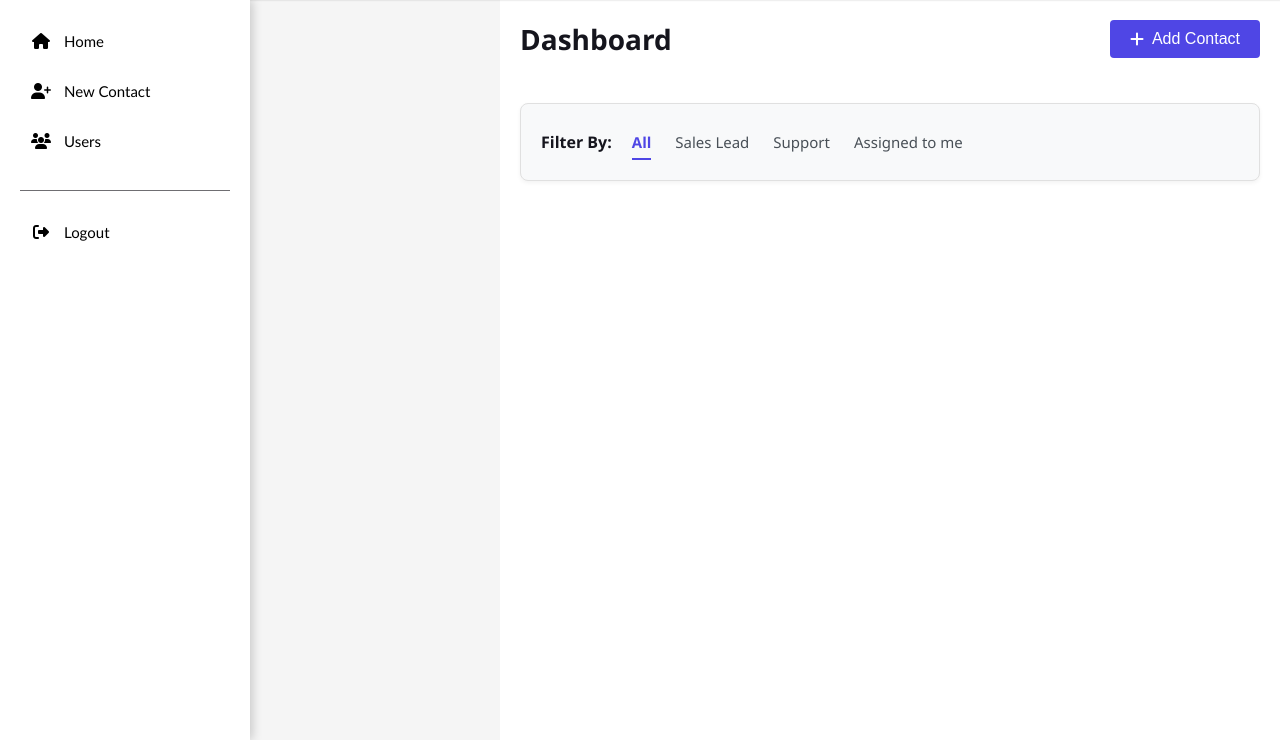
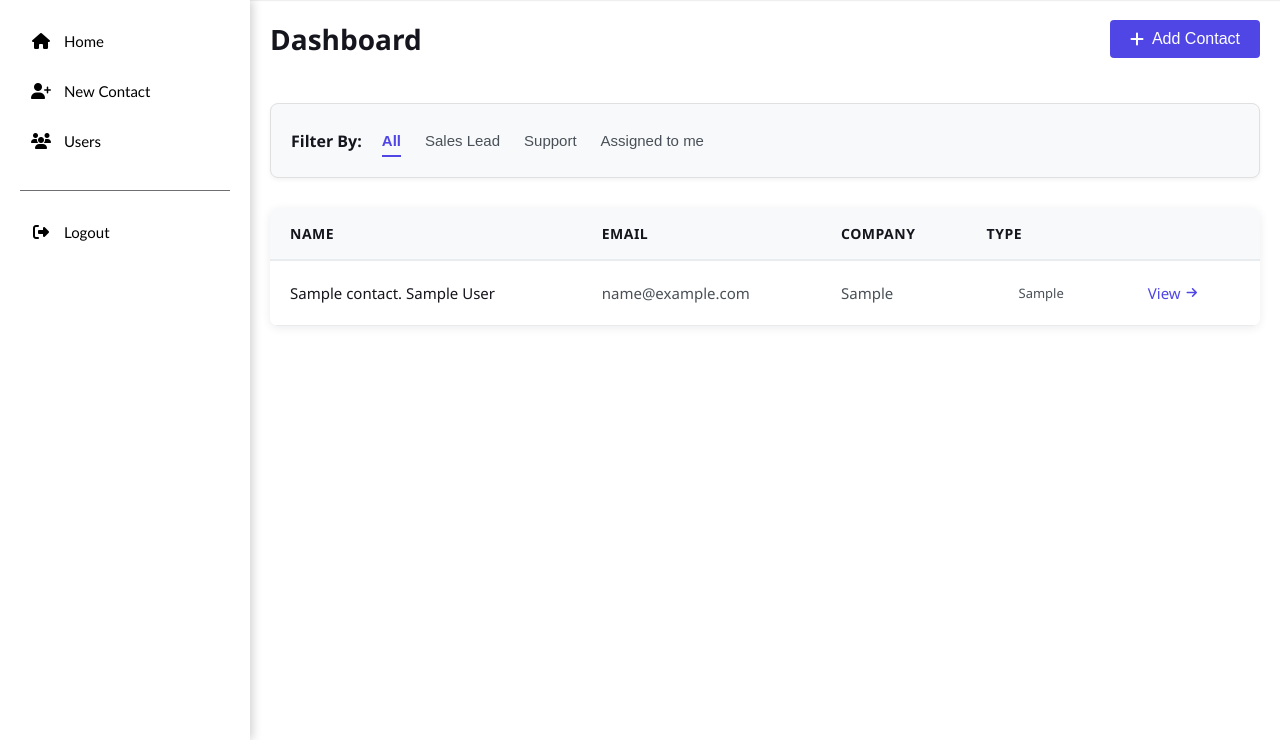
Before and after one commit to AkeemGit/comp2245-project2, a PHP site: page /dashboard.php in a window 1280 px wide. Shown: the part 60-800 px from the top of the page. Run offline with PHP 8.4, Linux system fonts and the light colour scheme; tables that the repository leaves empty hold one stand-in row (values such as "Sample post").

Commit message:
Dashboard Completed

```diff
--- /dev/null
+++ b/api/getContacts.php
@@ -0,0 +1,39 @@
+<?php
+session_start();
+include "../config/db_connect.php";
+
+$allowed_filters = ['all', 'sales', 'support', 'assigned'];
+$filter = isset($_GET['filter']) && in_array($_GET['filter'], $allowed_filters)
+    ? $_GET['filter']
+    : 'all';
+
+try {
+    if ($filter == 'sales') {
+        $stmt = $pdo->prepare("SELECT title, firstname, lastname, email, company, type FROM contacts WHERE type = 'Sales Lead'");
+    } else if ($filter == 'support') {
+        $stmt = $pdo->prepare("SELECT title, firstname, lastname, email, company, type FROM contacts WHERE type = 'Support'");
+    } else if ($filter == 'assigned') {
+        if (isset($_SESSION['user_id'])) {
+            $stmt = $pdo->prepare("SELECT title, firstname, lastname, email, company, type FROM contacts WHERE assigned_to = :user_id");
+            $stmt->execute([':user_id' => $_SESSION['user_id']]);
+        } else {
+            $stmt = $pdo->prepare("SELECT title, firstname, lastname, email, company, type FROM contacts");
+            $stmt->execute();
+        }
+    } else {
+        $stmt = $pdo->prepare("SELECT title, firstname, lastname, email, company, type FROM contacts");
+    }
+
+    $stmt->execute();
+    $contacts = $stmt->fetchAll(PDO::FETCH_ASSOC);
+
+    echo json_encode([
+        "success" => true,
+        "data" => $contacts
+    ]);
+} catch (PDOException $e) {
+    echo json_encode([
+        "success" => false,
+        "error" => "Unable to load contacts."
+    ]);
+}
--- /dev/null
+++ b/assets/css/contacts-table.css
@@ -0,0 +1,130 @@
+
+.contacts-table-container {
+    background-color: #ffffff;
+    border-radius: 8px;
+    box-shadow: 0 2px 10px rgba(0, 0, 0, 0.08);
+    overflow: hidden;
+    margin-top: 20px;
+}
+
+
+.contacts-table {
+    width: 100%;
+    border-collapse: collapse;
+    font-family: 'Segoe UI', Tahoma, Geneva, Verdana, sans-serif;
+}
+
+
+.contacts-table thead {
+    background-color: #f8f9fa;
+    border-bottom: 2px solid #e9ecef;
+}
+
+.contacts-table th {
+    padding: 16px 20px;
+    text-align: left;
+    font-weight: 600;
+    color: #15151D;
+    font-size: 14px;
+    text-transform: uppercase;
+    letter-spacing: 0.5px;
+}
+
+
+.contacts-table tbody tr {
+    border-bottom: 1px solid #e9ecef;
+}
+
+.contacts-table tbody tr:hover {
+    background-color: #f8f9fa;
+}
+
+
+.contacts-table td {
+    padding: 16px 20px;
+    color: #495057;
+    font-size: 15px;
+    vertical-align: middle;
+}
+
+.contacts-table td:first-child {
+    font-weight: 500;
+    color: #15151D;
+}
+
+
+.view-link {
+    color: #4f46e5;
+    text-decoration: none;
+    font-weight: 500;
+    display: inline-flex;
+    align-items: center;
+    gap: 6px;
+    transition: color 0.3s ease;
+    padding: 6px 12px;
+    border-radius: 4px;
+}
+
+.view-link:hover {
+    color: #3a30e2;
+    text-decoration: underline;
+}
+
+.view-link i {
+    font-size: 12px;
+}
+
+
+.no-contacts {
+    text-align: center;
+    padding: 60px 20px;
+    color: #6c757d;
+    font-size: 16px;
+    background-color: #f8f9fa;
+}
+
+.no-contacts i {
+    font-size: 48px;
+    margin-bottom: 16px;
+    color: #dee2e6;
+    display: block;
+}
+
+.no-contacts p {
+    margin: 0;
+    font-size: 18px;
+    font-weight: 500;
+}
+
+
+.contact-type-badge {
+    padding: 6px 16px;
+    border-radius: 20px;
+    font-size: 13px;
+    font-weight: 500;
+    display: inline-block;
+    text-align: center;
+}
+
+.contact-type-badge.sales-lead {
+    background-color: #fcd34d;
+    color: black;
+}
+
+.contact-type-badge.support {
+    background-color: #4f46e5;
+    color: white;
+}
+
+
+.contacts-table tbody tr:nth-child(even) {
+    background-color: #fcfcfc;
+}
+
+.contacts-table tbody tr:nth-child(even):hover {
+    background-color: #f8f9fa;
+}
+
+.contacts-table td:nth-child(4) {
+    text-align: center;
+}
--- a/assets/css/dashboard.css
+++ b/assets/css/dashboard.css
@@ -15,7 +15,7 @@ body {
 }
 
 .main-content {
-    margin-left: 250px;
+
     padding: 20px;
     background-color: #ffffff;
     min-height: calc(100vh - 60px);
--- /dev/null
+++ b/assets/js/dashboard.js
@@ -0,0 +1,83 @@
+document.addEventListener("DOMContentLoaded", () => {
+    const filterButtons = document.querySelectorAll("[data-filter]");
+    const container = document.getElementById("contacts-container");
+
+    function loadContacts(filter = "all") {
+        container.innerHTML = "<p>Loading...</p>";
+
+        fetch(`../api/getContacts.php?filter=${filter}`)
+            .then(res => res.json())
+            .then(data => {
+                if (!data.success) {
+                    container.innerHTML = `
+                        <div class="error-message">
+                            <i class="fa-solid fa-circle-exclamation"></i>
+                            <span>${data.error}</span>
+                        </div>`;
+                    return;
+                }
+
+                const contacts = data.data;
+
+                if (contacts.length === 0) {
+                    container.innerHTML = `
+                        <div class="no-contacts">
+                            <i class="fa-solid fa-user-slash"></i>
+                            <p>No contacts found.</p>
+                        </div>`;
+                    return;
+                }
+
+                let rows = contacts.map(contact => {
+                    const badgeClass = contact.type.toLowerCase().replace(" ", "-");
+
+                    return `
+                        <tr>
+                            <td>${contact.title}. ${contact.firstname} ${contact.lastname}</td>
+                            <td>${contact.email}</td>
+                            <td>${contact.company}</td>
+                            <td>
+                                <span class="contact-type-badge ${badgeClass}">
+                                    ${contact.type}
+                                </span>
+                            </td>
+                            <td><a href="#" class="view-link">View <i class="fa-solid fa-arrow-right"></i></a></td>
+                        </tr>`;
+                }).join("");
+
+                container.innerHTML = `
+                    <table class="contacts-table">
+                        <thead>
+                            <tr>
+                                <th>Name</th>
+                                <th>Email</th>
+                                <th>Company</th>
+                                <th>Type</th>
+                                <th></th>
+                            </tr>
+                        </thead>
+                        <tbody>${rows}</tbody>
+                    </table>
+                `;
+            });
+    }
+
+
+    filterButtons.forEach(btn => {
+        btn.addEventListener("click", () => {
+            filterButtons.forEach(b => b.classList.remove("active"));
+            btn.classList.add("active");
+
+            const filter = btn.dataset.filter;
+            loadContacts(filter);
+
+            window.history.pushState({}, "", `?filter=${filter}`);
+        });
+    });
+
+    const params = new URLSearchParams(window.location.search);
+    const initialFilter = params.get("filter") || "all";
+    document.querySelector(`[data-filter="${initialFilter}"]`)?.classList.add("active");
+
+    loadContacts(initialFilter);
+});
--- a/pages/dashboard.php
+++ b/pages/dashboard.php
@@ -1,37 +1,4 @@
-<?php
-
-include "../config/db_connect.php";
-
-$allowed_filters = ['all', 'sales', 'support', 'assigned'];
-$filter = isset($_GET['filter']) && in_array($_GET['filter'], $allowed_filters) ? $_GET['filter'] : 'all';
-
-try {
-    if ($filter == 'sales') {
-        $stmt = $pdo->prepare("SELECT title, firstname, lastname, email, company, type FROM contacts WHERE type = :type");
-        $stmt->execute([':type' => 'Sales Lead']);
-    } else if ($filter == 'support') {
-        $stmt = $pdo->prepare("SELECT title, firstname, lastname, email, company, type FROM contacts WHERE type = :type");
-        $stmt->execute([':type' => 'Support']);
-    } else if ($filter == 'assigned') {
-        if (isset($_SESSION['user_id'])) {
-            $stmt = $pdo->prepare("SELECT title, firstname, lastname, email, company, type FROM contacts WHERE assigned_to = :user_id");
-            $stmt->execute([':user_id' => $_SESSION['user_id']]);
-        } else {
-            $stmt = $pdo->prepare("SELECT title, firstname, lastname, email, company, type FROM contacts");
-            $stmt->execute();
-        }
-    } else {
-        $stmt = $pdo->prepare("SELECT title, firstname, lastname, email, company, type FROM contacts");
-        $stmt->execute();
-    }
-
-    $contacts = $stmt->fetchAll(PDO::FETCH_ASSOC);
-} catch (PDOException $e) {
-    error_log("Database error: " . $e->getMessage());
-    $contacts = [];
-    $error_message = "Unable to load contacts. Please try again later.";
-}
-?>
+<?php include "../includes/header.php"; ?>
 <html lang="en">
 
 <head>
@@ -43,18 +10,18 @@ try {
     <link rel="stylesheet" href="../assets/css/dashboard.css">
     <link rel="stylesheet" href="../assets/css/aside.css">
     <link rel="stylesheet" href="../assets/css/header.css">
+    <link rel="stylesheet" href="../assets/css/contacts-table.css">
 </head>
 
 <body>
-    <?php include "../includes/header.php"; ?>
 
     <div class="container">
         <?php include "../includes/aside.php"; ?>
 
         <main class="main-content">
+
             <div class="dashboard-toolbar">
                 <h1 class="toolbar-title">Dashboard</h1>
-
                 <button class="add-contact-btn" onclick="window.location.href='new-contact.php'">
                     <i class="fa-solid fa-plus"></i> Add Contact
                 </button>
@@ -62,17 +29,24 @@ try {
 
             <div class="filter-section">
                 <span class="filter-label">Filter By:</span>
+
                 <div class="filter-options">
-                    <a href="dashboard.php?filter=all" class="filter-link <?php echo $filter == 'all' ? 'active' : ''; ?>">All</a>
-                    <a href="dashboard.php?filter=sales" class="filter-link <?php echo $filter == 'sales' ? 'active' : ''; ?>">Sales Lead</a>
-                    <a href="dashboard.php?filter=support" class="filter-link <?php echo $filter == 'support' ? 'active' : ''; ?>">Support</a>
-                    <a href="dashboard.php?filter=assigned" class="filter-link <?php echo $filter == 'assigned' ? 'active' : ''; ?>">Assigned to me</a>
+                    <button data-filter="all" class="filter-link active">All</button>
+                    <button data-filter="sales" class="filter-link">Sales Lead</button>
+                    <button data-filter="support" class="filter-link">Support</button>
+                    <button data-filter="assigned" class="filter-link">Assigned to me</button>
                 </div>
+            </div>
+
+            <div class="contacts-table-container" id="contacts-container">
+                <p>Loading...</p>
             </div>
 
         </main>
     </div>
 
+    <script src="../assets/js/dashboard.js"></script>
+
 </body>
 
 </html>
```
Also changed, not shown: 2 other files.
